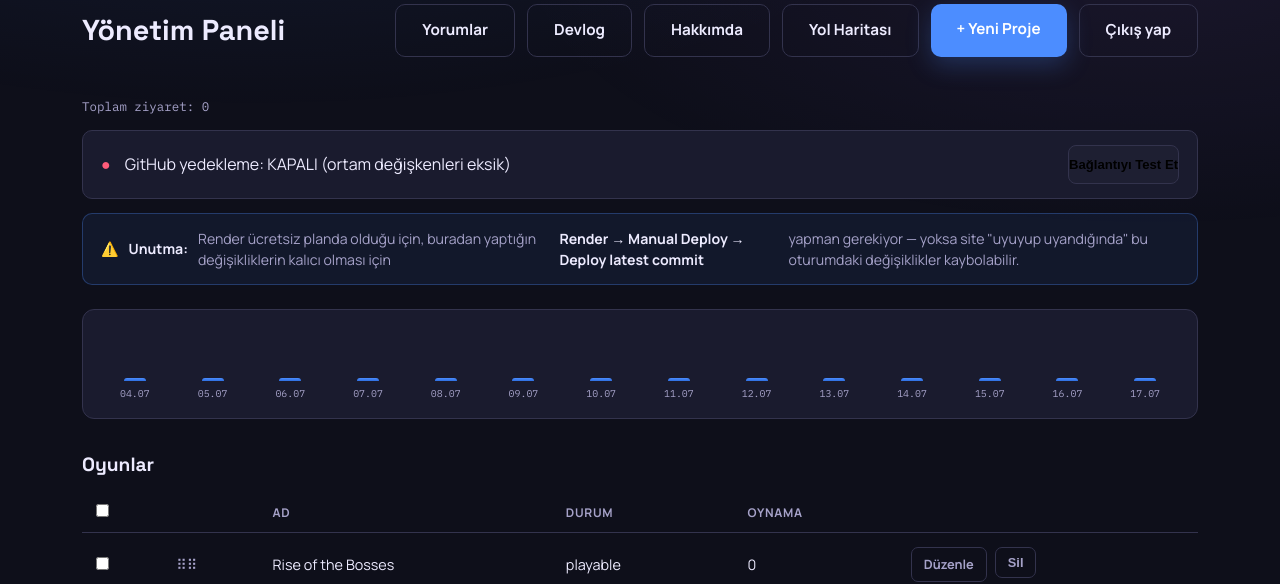
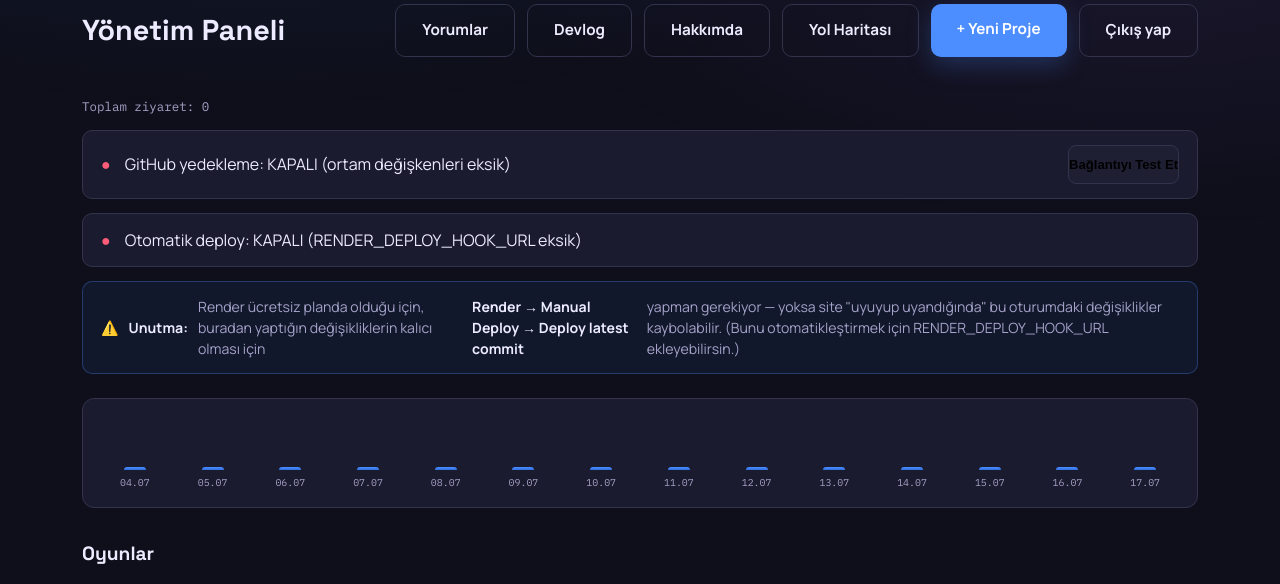
Before and after one commit to Asistan80/Nova, a Flask app: page /admin in a window 1280 px wide. Shown: the part 131-715 px from the top of the page. Run offline with Flask 3, Linux system fonts and the light colour scheme; the visitor is signed in with stand-in values (Sample User, id 1).

Commit message:
otomatik deploy hook

```diff
--- a/app.py
+++ b/app.py
@@ -83,11 +83,13 @@ def _make_gif_poster(gif_path, poster_path):
 def _sync_projects_json(message):
     if github_sync.is_enabled():
         github_sync.push_file(store.PROJECTS_FILE, "data/projects.json", message)
+        github_sync.trigger_deploy()
 
 
 def _sync_data_file(local_path, repo_filename, message):
     if github_sync.is_enabled():
         github_sync.push_file(local_path, f"data/{repo_filename}", message)
+        github_sync.trigger_deploy()
 
 
 # ---------- Ziyaretçi sayacı ----------
@@ -492,6 +494,7 @@ def admin_dashboard():
         visit_chart=store.last_n_days(14),
         pending_count=len(store.pending_comments()),
         sync_enabled=github_sync.is_enabled(),
+        deploy_hook_enabled=github_sync.deploy_hook_enabled(),
     )
 
 
--- a/github_sync.py
+++ b/github_sync.py
@@ -152,3 +152,24 @@ def delete_file(repo_path, message):
         return r.status_code == 200
     except requests.RequestException:
         return False
+
+
+# ---------- Otomatik deploy tetikleme ----------
+# Render'ın "Deploy Hook" URL'si tanımlıysa, admin panelden yapılan her
+# değişiklikten sonra bu URL'e istek atılır ve Render otomatik olarak
+# en son commit'i (yeni yüklenen dosyalar dahil) deploy eder. Böylece
+# kullanıcının elle "Manual Deploy" yapmasına gerek kalmaz.
+
+def deploy_hook_enabled():
+    return bool(os.environ.get("RENDER_DEPLOY_HOOK_URL"))
+
+
+def trigger_deploy():
+    hook_url = os.environ.get("RENDER_DEPLOY_HOOK_URL")
+    if not hook_url:
+        return False
+    try:
+        r = requests.post(hook_url, timeout=15)
+        return r.status_code in (200, 201, 202)
+    except requests.RequestException:
+        return False
--- a/templates/admin/dashboard.html
+++ b/templates/admin/dashboard.html
@@ -31,11 +31,27 @@
       </form>
     </div>
 
+    <div style="display:flex; align-items:center; gap:14px; margin-bottom:14px; padding:14px 18px; background:var(--surface); border:1px solid var(--line); border-radius:10px;">
+      {% if deploy_hook_enabled %}
+        <span style="color:var(--teal);">●</span> Otomatik deploy: AÇIK — her değişiklik kendini otomatik kalıcı hale getirir
+      {% else %}
+        <span style="color:var(--boss-red);">●</span> Otomatik deploy: KAPALI (RENDER_DEPLOY_HOOK_URL eksik)
+      {% endif %}
+    </div>
+
+    {% if not deploy_hook_enabled %}
     <div style="display:flex; align-items:center; gap:10px; margin-bottom:24px; padding:14px 18px; background:rgba(76,141,255,0.08); border:1px solid rgba(76,141,255,0.3); border-radius:10px; font-size:0.88rem; color:var(--text-dim);">
       ⚠️ <strong style="color:var(--text);">Unutma:</strong> Render ücretsiz planda olduğu için, buradan yaptığın değişikliklerin
       kalıcı olması için <strong style="color:var(--text);">Render → Manual Deploy → Deploy latest commit</strong>
       yapman gerekiyor — yoksa site "uyuyup uyandığında" bu oturumdaki değişiklikler kaybolabilir.
+      (Bunu otomatikleştirmek için RENDER_DEPLOY_HOOK_URL ekleyebilirsin.)
     </div>
+    {% else %}
+    <div style="display:flex; align-items:center; gap:10px; margin-bottom:24px; padding:14px 18px; background:rgba(165,107,255,0.08); border:1px solid rgba(165,107,255,0.3); border-radius:10px; font-size:0.88rem; color:var(--text-dim);">
+      ✅ Her değişiklikten sonra site birkaç dakika içinde kendini otomatik yeniden başlatıp
+      değişikliği kalıcı hale getirir — elle bir şey yapmana gerek yok.
+    </div>
+    {% endif %}
 
     <div class="visit-chart">
       {% for label, count in visit_chart %}
```
Also changed, not shown: README.md.
